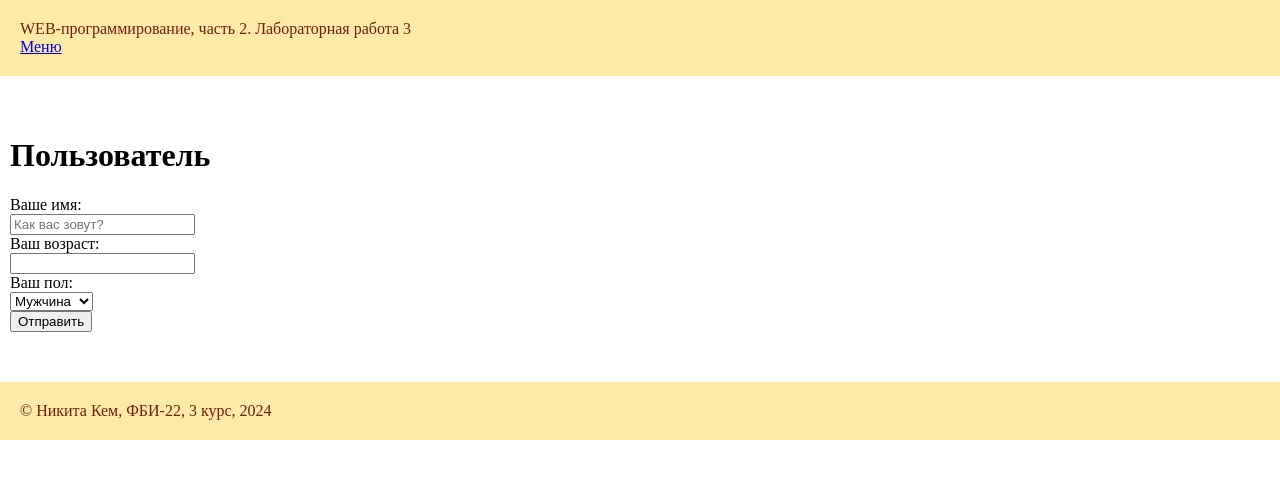
After one commit to Kem-Nik/webprogramming-labs-2, a Flask app: page /lab3/form1 in a window 1280 px wide. The commit adds this page. Shown: the top 479 px of the page. Run offline with Flask 3, Linux system fonts and the light colour scheme.

Commit message:
«Корректировка пола

```diff
--- a/lab3.py
+++ b/lab3.py
@@ -24,3 +24,11 @@ def del_cookie():
       resp.delete_cookie('age')
       resp.delete_cookie('name_color')
       return resp
+
+
+@lab3.route('/lab3/form1')
+def form1():
+      user = request.args.get('user')
+      age = request.args.get('age')
+      sex = request.args.get('sex')
+      return render_template('lab3/form1.html', user=user, age=age, sex=sex)
--- /dev/null
+++ b/templates/lab3/form1.html
@@ -0,0 +1,49 @@
+{% extends "base.html" %}
+
+{# номер лабораторной работы: #}
+{% block lab %} Лабораторная работа 3 {% endblock %}
+
+{# основной контент: #}
+{% block main %}
+
+    {% if user %}
+
+        <h1>Привет, {{ user }}</h1>
+        <h2>Добро пожаловать на наш сайт!</h2>
+
+        <div>Ваш возраст: {{ age }}</div>
+
+        <div>Ваш пол: {{'Мужской' if sex == 'male' else 'Женский'}}</div>
+
+        <div>
+            <a href="/lab3/form1">Заново</a>
+        </div>
+
+    {% else %}
+    <h1>Пользователь</h1>
+
+    <form>
+        <label>Ваше имя:</label>
+        <div>
+            <input type="text" placeholder="Как вас зовут?" name="user">
+        </div>
+
+        <label>Ваш возраст:</label>
+        <div>
+            <input type="number" name="age">
+        </div>
+
+        <label>Ваш пол:</label>
+        <div>
+            <select name="sex">
+                <option value="male">Мужчина</option>
+                <option value="female">Женщина</option>
+           </select>
+        </div>
+
+        <div>
+            <button type="submit">Отправить</button>
+        </div>
+    </form>
+    {% endif %}
+{% endblock %}
```
Also changed, not shown: templates/lab3/lab3.html (+7 -1 lines).
